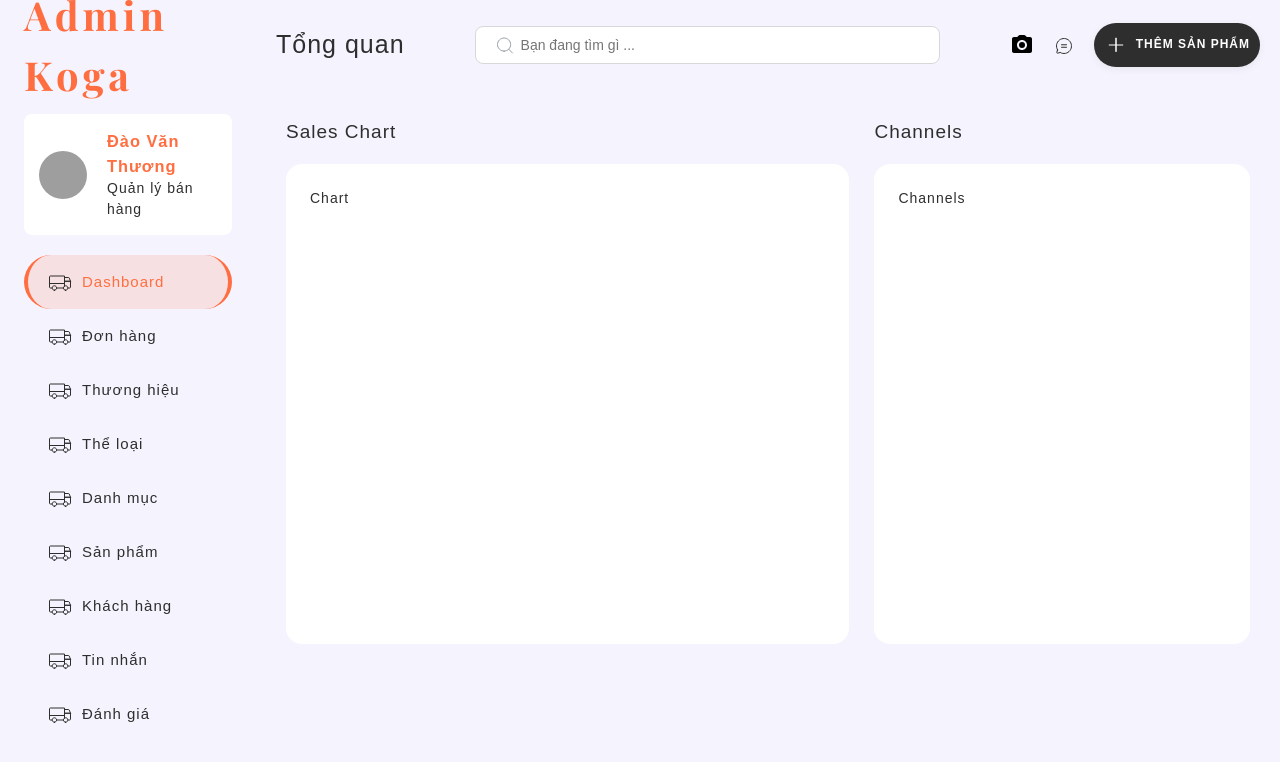
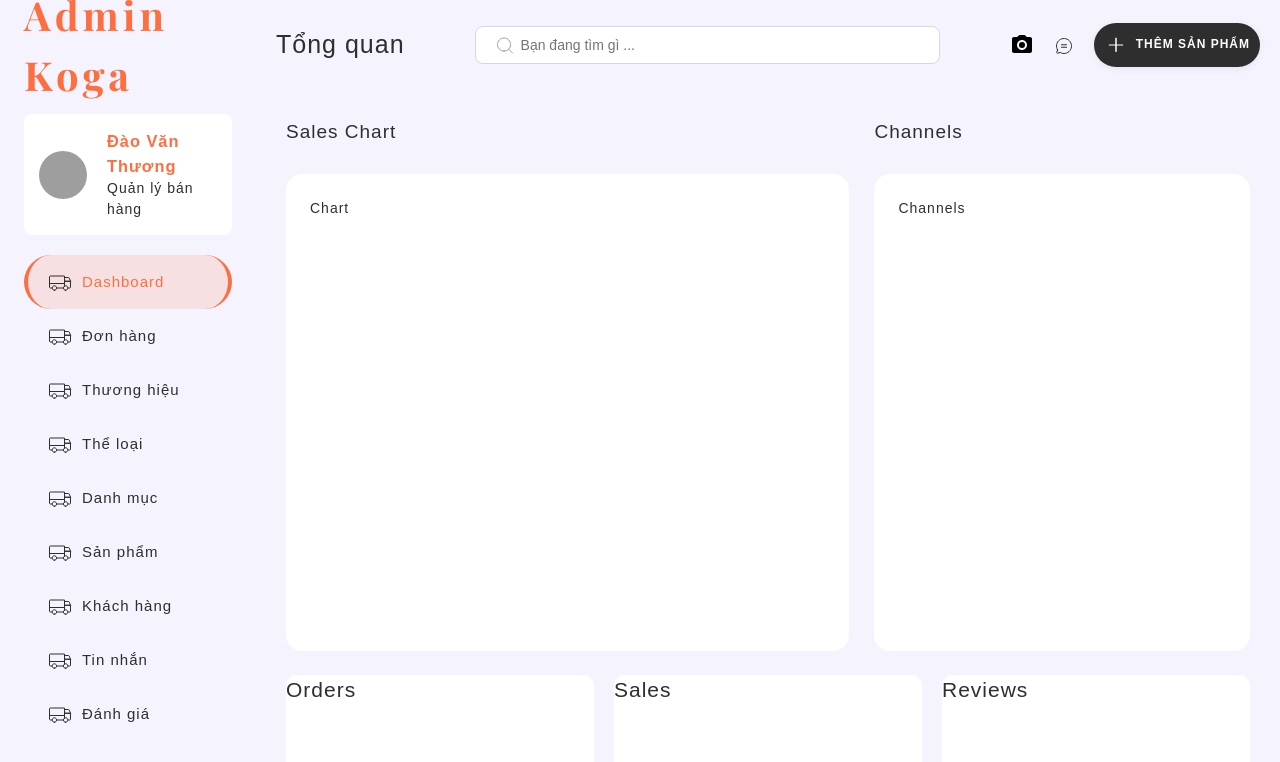
Before and after one commit to chuthuong2004/Ecommerce-admin, a React (Create React App) app: page /dashboard in a window 1280 px wide. Shown: the top 762 px of the page. Built offline with nearby package versions, Linux system fonts and the light colour scheme; grey boxes are pictures that could not be loaded; a web font is replaced by a local one.

Commit message:
dashboard

```diff
--- a/package.json
+++ b/package.json
@@ -13,6 +13,7 @@
     "@types/react": "^18.0.6",
     "@types/react-dom": "^18.0.2",
     "axios": "^0.27.2",
+    "chart.js": "^3.9.1",
     "classnames": "^2.3.1",
     "dayjs": "^1.11.5",
     "jwt-decode": "^3.1.2",
@@ -20,6 +21,7 @@
     "normalize.css": "^8.0.1",
     "query-string": "^7.1.1",
     "react": "^18.2.0",
+    "react-chartjs-2": "^4.3.1",
     "react-dom": "^18.2.0",
     "react-loading": "^2.0.3",
     "react-redux": "^8.0.1",
--- a/src/pages/Dashboard/Dashboard.module.scss
+++ b/src/pages/Dashboard/Dashboard.module.scss
@@ -1,10 +1,13 @@
 .container {
     height: 3000px;
     .content {
+        display: flex;
+        flex-direction: column;
+        gap: 10px;
         .container-chart {
             display: flex;
             gap: 5px;
-            height: 500px;
+            height: 55rem;
             .title {
                 font-size: 1.9rem;
                 font-weight: 500;
@@ -24,13 +27,32 @@
             }
             .chart,
             .channel-chart {
-                height: 100%;
-                margin-top: 20px;
+                height: 90%;
+                margin-top: 3rem;
                 background-color: #ffffff;
-                border-radius: 16px;
-                font-size: 14px;
-                line-height: 21px;
-                padding: 24px;
+                border-radius: 1.6rem;
+                font-size: 1.4rem;
+                line-height: 2.1rem;
+                padding: 2.4rem;
+            }
+        }
+        .graph {
+            display: flex;
+            gap: 2rem;
+            height: 22.5rem;
+            padding: 5px 10px;
+            .graph-orders,
+            .graph-sales,
+            .graph-reviews {
+                flex: 1;
+                background-color: #ffffff;
+                border-radius: 1rem;
+                .title {
+                    font-size: 2.1rem;
+                    font-weight: 500;
+                    line-height: 3rem;
+                    margin: 0px 0px 16px;
+                }
             }
         }
     }
--- a/src/pages/Dashboard/Dashboard.tsx
+++ b/src/pages/Dashboard/Dashboard.tsx
@@ -17,6 +17,17 @@ const Dashboard = () => {
             <div className={cx('channel-chart')}>Channels</div>
           </div>
         </div>
+        <div className={cx('graph')}>
+          <div className={cx('graph-orders')}>
+            <span className={cx('title')}>Orders</span>
+          </div>
+          <div className={cx('graph-sales')}>
+            <span className={cx('title')}>Sales</span>
+          </div>
+          <div className={cx('graph-reviews')}>
+            <span className={cx('title')}>Reviews</span>
+          </div>
+        </div>
       </div>
     </div>
   );
```
Also changed, not shown: 1 other file (tests, documents, lock files or other folders).
